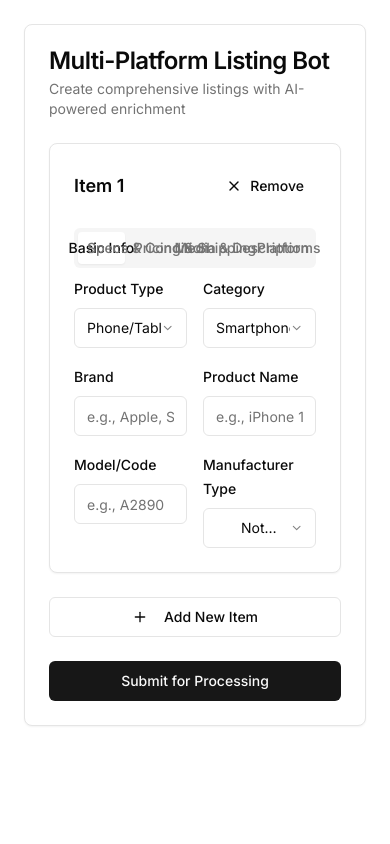
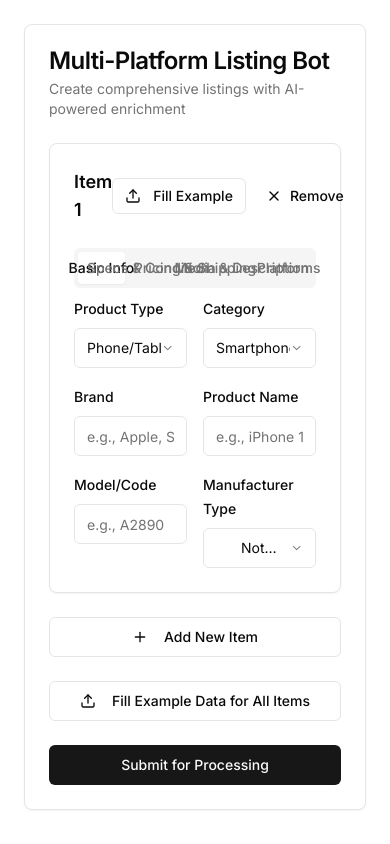
Before and after one commit to itsAR-VR/The-Daily-Dribble---Solo-Project, a Next.js app in the folder frontend/: page / in a window 390 px wide. Both pictures are taken after a click on the button "Add New Item". Built offline with nearby package versions, Linux system fonts and the light colour scheme.

Commit message:
Add Fill Example Data functionality for quick testing - populates all fields with realistic iPhone data

```diff
--- a/frontend/app/page.tsx
+++ b/frontend/app/page.tsx
@@ -177,6 +177,52 @@ export default function ListingBotUI() {
     setItems([...items, newItem])
   }
 
+  const fillExampleData = (itemId: string) => {
+    const exampleData = {
+      productType: "phone" as const,
+      category: "Smartphones",
+      brand: "Apple",
+      productName: "iPhone 14 Pro",
+      modelCode: "A2890",
+      condition: "Used",
+      customCondition: "",
+      conditionGrade: "A",
+      lcdDefects: "None",
+      qualityCertification: "CE, FCC, IC",
+      memory: "256GB",
+      color: "Deep Purple",
+      marketSpec: "US",
+      simLockStatus: "Unlocked",
+      carrier: "AT&T",
+      price: 899.99,
+      currency: "USD",
+      quantity: 5,
+      minimumOrderQuantity: 1,
+      supplyAbility: "100 units/month",
+      packaging: "Original Box",
+      itemWeight: 0.206,
+      weightUnit: "kg",
+      incoterm: "EXW",
+      allowLocalPickup: true,
+      deliveryDays: 3,
+      country: "United States",
+      state: "California",
+      description: "Premium iPhone 14 Pro in excellent condition. Features the powerful A16 Bionic chip, Pro camera system with 48MP main camera, and stunning Super Retina XDR display. Unlocked and ready to use with any carrier. Includes original box, charging cable, and documentation.",
+      keywords: ["iPhone", "Apple", "smartphone", "unlocked", "256GB", "Deep Purple", "A16", "Pro camera"],
+      acceptedPayments: ["PayPal", "Wire TT"],
+      autoShareLinkedIn: false,
+      autoShareTwitter: false,
+      selectedPlatforms: ["gsmexchange", "cellpex"],
+      privateNotes: "High-demand model, excellent margins",
+      manufacturerType: "OEM" as const
+    }
+
+    updateItem(itemId, exampleData)
+
+    // Show a quick confirmation
+    console.log("✅ Example data filled! Ready for testing.")
+  }
+
   const updateItem = (id: string, updates: Partial<ComprehensiveListingItem>) => {
     setItems(items.map(item => (item.id === id ? { ...item, ...updates } : item)))
   }
@@ -327,6 +373,15 @@ export default function ListingBotUI() {
             <Card key={item.id} className="p-6 space-y-6">
               <div className="flex justify-between items-center">
                 <h3 className="text-lg font-semibold">Item {index + 1}</h3>
+                <div className="flex gap-2">
+                  <Button
+                    variant="outline"
+                    size="sm"
+                    onClick={() => fillExampleData(item.id)}
+                  >
+                    <Upload className="h-4 w-4 mr-1" />
+                    Fill Example
+                  </Button>
                   <Button
                     variant="ghost"
                     size="sm"
@@ -335,6 +390,7 @@ export default function ListingBotUI() {
                     <X className="h-4 w-4" />
                     Remove
                   </Button>
+                </div>
               </div>
 
               <Tabs defaultValue="basic" className="w-full">
@@ -1033,6 +1089,15 @@ export default function ListingBotUI() {
           </Button>
 
           <Button
+            onClick={() => items.forEach(item => fillExampleData(item.id))}
+            variant="outline"
+            className="w-full"
+          >
+            <Upload className="h-4 w-4 mr-2" />
+            Fill Example Data for All Items
+          </Button>
+
+          <Button
             onClick={submitForProcessing}
             disabled={isProcessing || items.length === 0}
             className="w-full"
```
Lines whose indentation alone changed are shown as unchanged.
